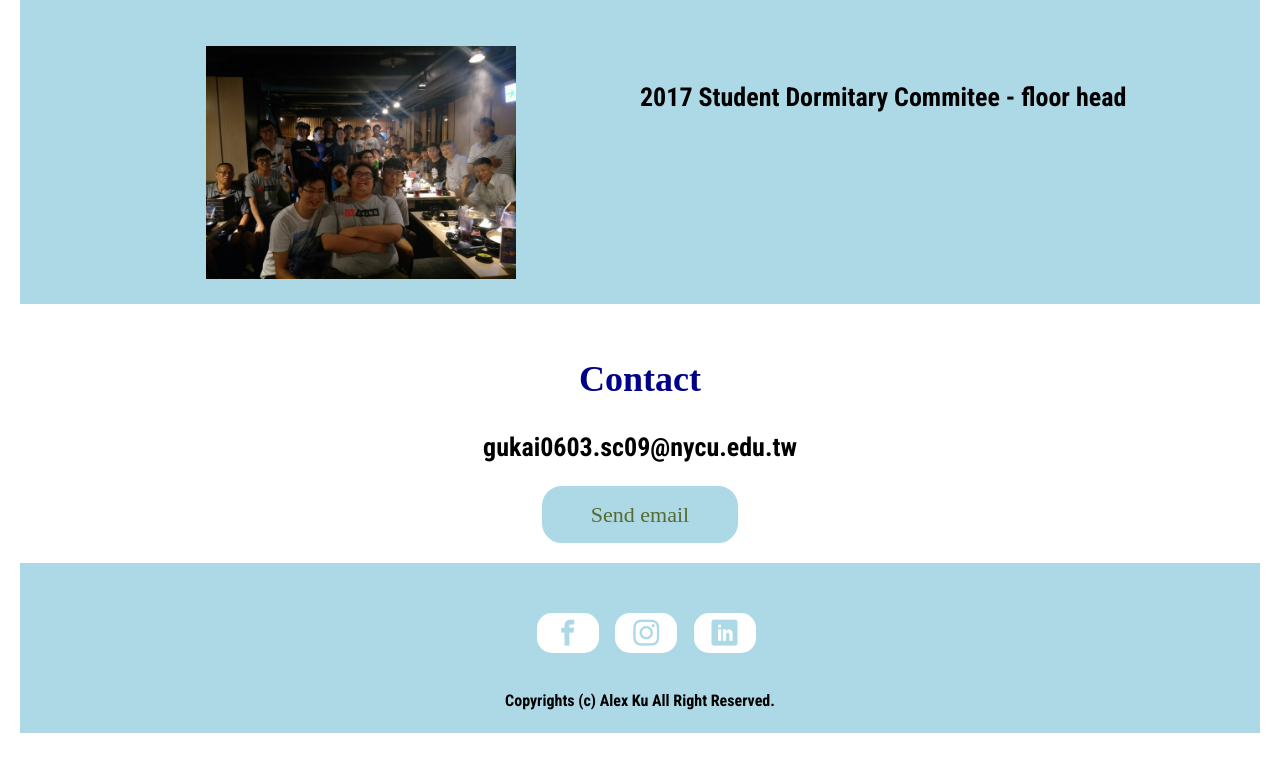
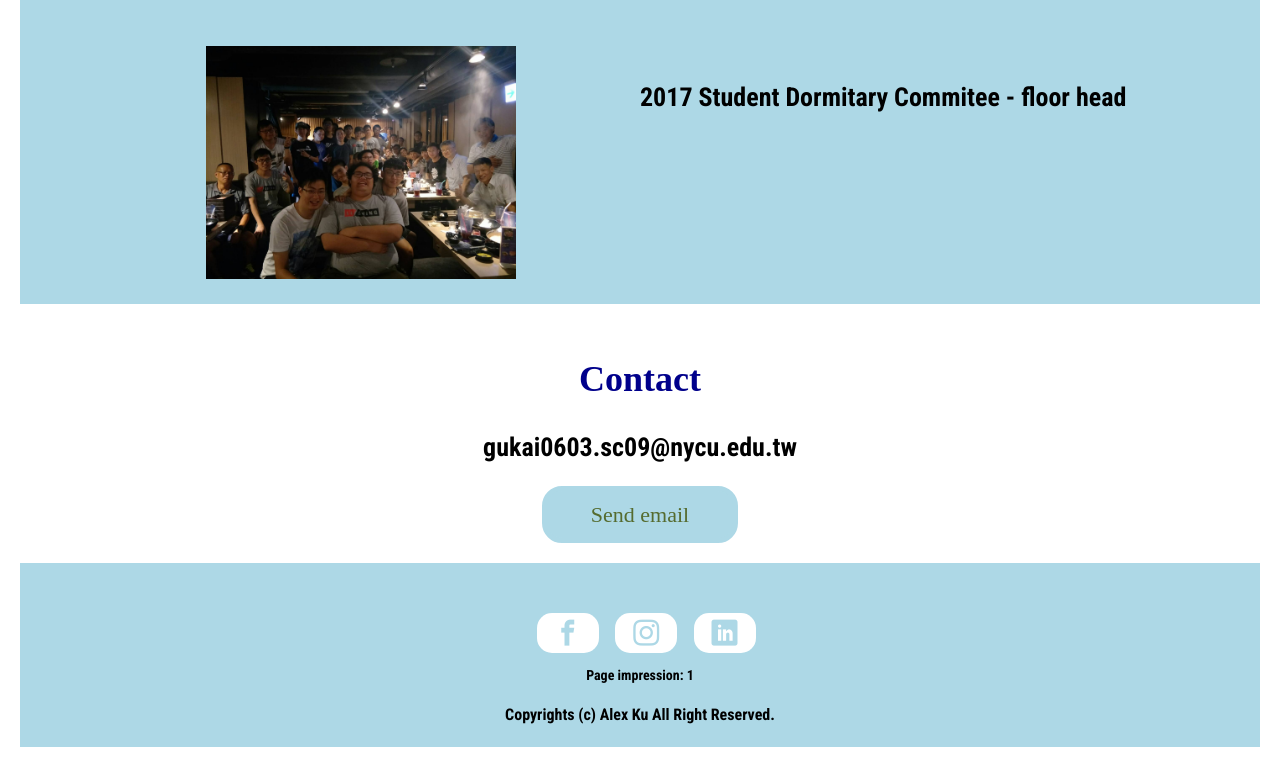
Before and after one commit to gukai1998/alexku.github.io, a plain HTML site: page index.html in a window 1280 px wide. Shown: the part 2817-3584 px from the top of the page. Drawn offline with nearby package versions, Linux system fonts and the light colour scheme; files whose address does not match are found by name; a web font is replaced by a local one.

Commit message:
add pages

```diff
--- a/css/base.css
+++ b/css/base.css
@@ -222,6 +222,9 @@ h2 {
 .hideMe {
     opacity: 0;
 }
+#rightBottom {
+    font-size: 14px;
+}
 @font-face {
   font-family: 'icomoon';
   src:  url('fonts/icomoon.eot?wamt8s');
--- a/index.html
+++ b/index.html
@@ -98,10 +98,18 @@
     <li class="hideMe"><a href="https://www.instagram.com/gukai1998/" class="icon-instagram" title="Instagram"></a></li>
     <li class="hideMe"><a href="https://www.linkedin.com/in/%E5%B3%BB%E6%84%B7-%E9%A1%A7-157670235/" class="icon-linkedin" title="Linkedin"></a></li>
   </ul>
+  <p id="rightBottom">Page impression: <span id="count"></span></p>
   <p class="copyRight"><small>Copyrights (c) Alex Ku All Right Reserved.</small></p>
+
 </footer>
 <script src="https://code.jquery.com/jquery-3.6.1.min.js"></script>
 <script src="./load.js"></script>
 <script src="easeSlide.js"></script>
+<script>
+  if (!localStorage.visit)
+      localStorage.visit = 0;
+    localStorage.visit = parseInt(localStorage.visit) + 1;
+    document.getElementById('count').textContent = localStorage.visit;
+</script>
 </body>
 </html>
```
